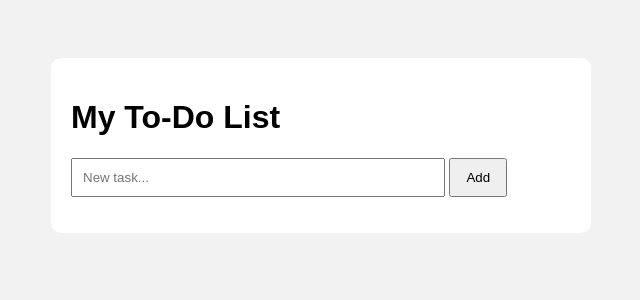
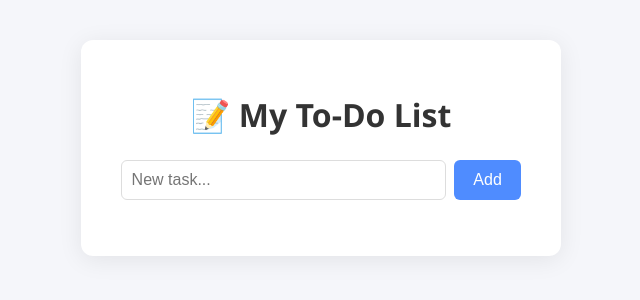
Before and after one commit to Eliasmaturure10/Todo-list-app, a Flask app: page / in a window 1280 px wide. Shown: the top 300 px of the page, without its empty margins (319-959 px from the left). Run offline with Flask 3, Linux system fonts and the light colour scheme.

```diff
--- a/static/style.css
+++ b/static/style.css
@@ -1,32 +1,81 @@
 body {
-    font-family: Arial, sans-serif;
-    background: #f2f2f2;
-    padding: 50px;
+    background: #f5f6fa;
+    font-family: 'Segoe UI', Arial, sans-serif;
+    margin: 0;
+    padding: 0;
 }
+
 .container {
-    background: white;
-    max-width: 500px;
-    margin: auto;
-    padding: 20px;
-    border-radius: 10px;
+    background: #fff;
+    max-width: 400px;
+    margin: 40px auto;
+    padding: 2rem 2.5rem 2rem 2.5rem;
+    border-radius: 12px;
+    box-shadow: 0 4px 24px rgba(0,0,0,0.08);
 }
-form input {
-    width: 70%;
-    padding: 10px;
+
+h1 {
+    text-align: center;
+    color: #333;
+    margin-bottom: 1.5rem;
+    font-weight: 600;
 }
-form button {
-    padding: 10px 15px;
+
+.add-form {
+    display: flex;
+    gap: 0.5rem;
+    margin-bottom: 1.5rem;
 }
-ul {
+
+.add-form input[type="text"] {
+    flex: 1;
+    padding: 0.6rem;
+    border: 1px solid #ddd;
+    border-radius: 6px;
+    font-size: 1rem;
+}
+
+.add-form button {
+    padding: 0.6rem 1.2rem;
+    background: #4f8cff;
+    color: #fff;
+    border: none;
+    border-radius: 6px;
+    font-size: 1rem;
+    cursor: pointer;
+    transition: background 0.2s;
+}
+
+.add-form button:hover {
+    background: #2563eb;
+}
+
+.todo-list {
     list-style: none;
     padding: 0;
+    margin: 0;
 }
-li {
-    padding: 10px;
-    border-bottom: 1px solid #ccc;
+
+.todo-item {
+    display: flex;
+    justify-content: space-between;
+    align-items: center;
+    background: #f1f3f6;
+    margin-bottom: 0.7rem;
+    padding: 0.7rem 1rem;
+    border-radius: 6px;
+    font-size: 1.05rem;
+    transition: background 0.2s;
 }
-li a {
-    float: right;
+
+.todo-item:hover {
+    background: #e0e7ef;
+}
+
+.delete-btn {
+    color: #ff5c5c;
     text-decoration: none;
-    color: red;
+    font-size: 1.2rem;
+    margin-left: 1rem;
+    transition: color 0.2s;
 }
--- a/templates/index.html
+++ b/templates/index.html
@@ -7,15 +7,16 @@
 </head>
 <body>
     <div class="container">
-        <h1>My To-Do List</h1>
-        <form action="/add" method="POST">
+        <h1>📝 My To-Do List</h1>
+        <form class="add-form" action="/add" method="POST">
             <input type="text" name="task" placeholder="New task..." required>
             <button type="submit">Add</button>
         </form>
-        <ul>
+        <ul class="todo-list">
             {% for task in tasks %}
-                <li>{{ task }}
-                    <a href="/delete/{{ loop.index0 }}">❌</a>
+                <li class="todo-item">
+                    <span>{{ task }}</span>
+                    <a class="delete-btn" href="/delete/{{ loop.index0 }}" title="Delete">❌</a>
                 </li>
             {% endfor %}
         </ul>
```
